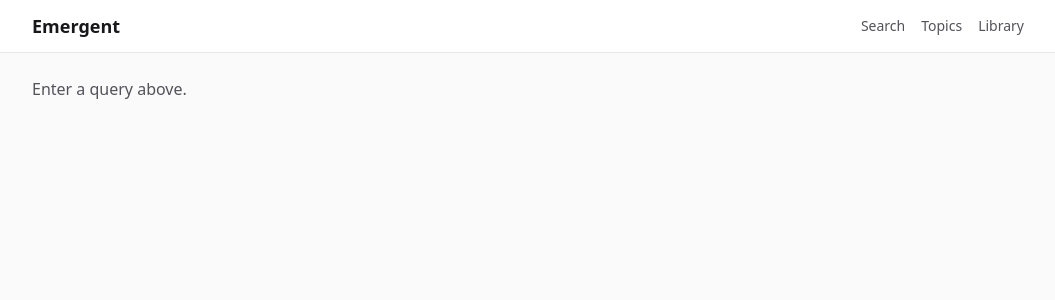
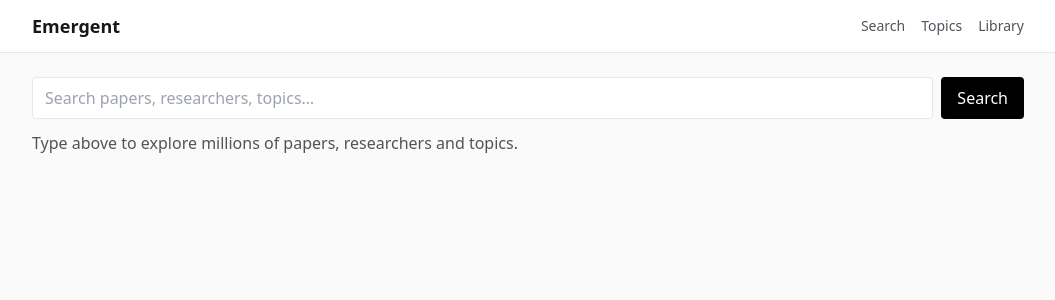
Before and after one commit to ashishtele/Emergent, a Next.js app: page /search in a window 1280 px wide. Shown: the top 300 px of the page, without its empty margins (112-1167 px from the left). Built offline with nearby package versions, Linux system fonts and the light colour scheme.

Commit message:
Make search page self-contained with its own search box
- search input on /search for both empty and results states, synced with URL query

```diff
--- a/app/search/page.tsx
+++ b/app/search/page.tsx
@@ -5,6 +5,34 @@ import { Suspense, useEffect, useState } from "react";
 const TABS = ["works", "authors", "institutions", "topics"] as const;
 function shortId(u: string) {
   return u?.split("/").pop() ?? u;
+}
+
+function SearchBox({
+  value,
+  onChange,
+  onSearch,
+}: {
+  value: string;
+  onChange: (v: string) => void;
+  onSearch: (v: string) => void;
+}) {
+  return (
+    <form
+      className="flex gap-2"
+      onSubmit={(e) => {
+        e.preventDefault();
+        if (value.trim()) onSearch(value.trim());
+      }}
+    >
+      <input
+        value={value}
+        onChange={(e) => onChange(e.target.value)}
+        placeholder="Search papers, researchers, topics…"
+        className="w-full rounded border px-3 py-2"
+      />
+      <button className="rounded bg-black px-4 py-2 text-white">Search</button>
+    </form>
+  );
 }
 
 function Results() {
@@ -16,6 +44,9 @@ function Results() {
   const oa = sp.get("oa") === "true";
   const [data, setData] = useState<any>(null);
   const [err, setErr] = useState("");
+  const [input, setInput] = useState(q);
+
+  useEffect(() => setInput(q), [q]);
 
   useEffect(() => {
     if (!q) return;
@@ -33,10 +64,17 @@ function Results() {
     router.push(`/search?${p.toString()}`);
   };
 
-  if (!q) return <p className="text-zinc-600">Enter a query above.</p>;
+  if (!q)
+    return (
+      <div className="space-y-3">
+        <SearchBox value={input} onChange={setInput} onSearch={(v) => nav({ q: v, page: "1" })} />
+        <p className="text-zinc-600">Type above to explore millions of papers, researchers and topics.</p>
+      </div>
+    );
 
   return (
     <div className="space-y-3">
+      <SearchBox value={input} onChange={setInput} onSearch={(v) => nav({ q: v, page: "1" })} />
       <div className="flex gap-1 text-sm">
         {TABS.map((t) => (
           <button
```
